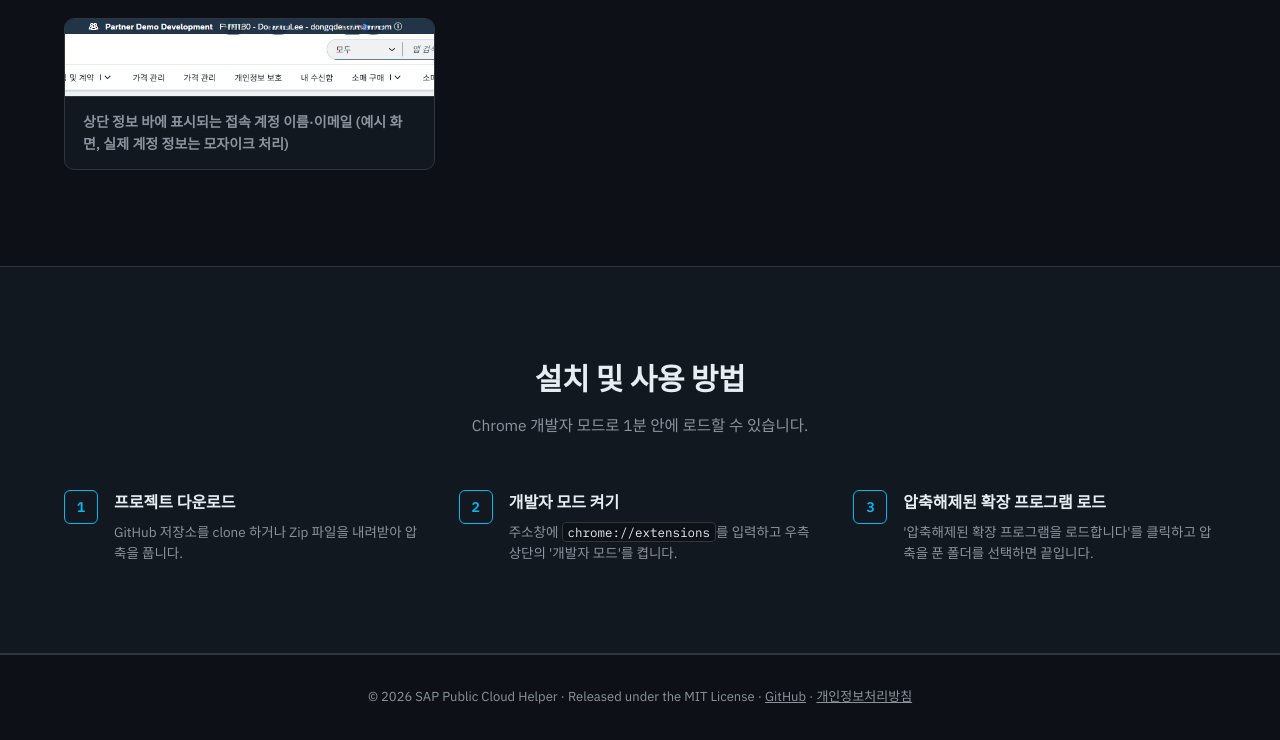
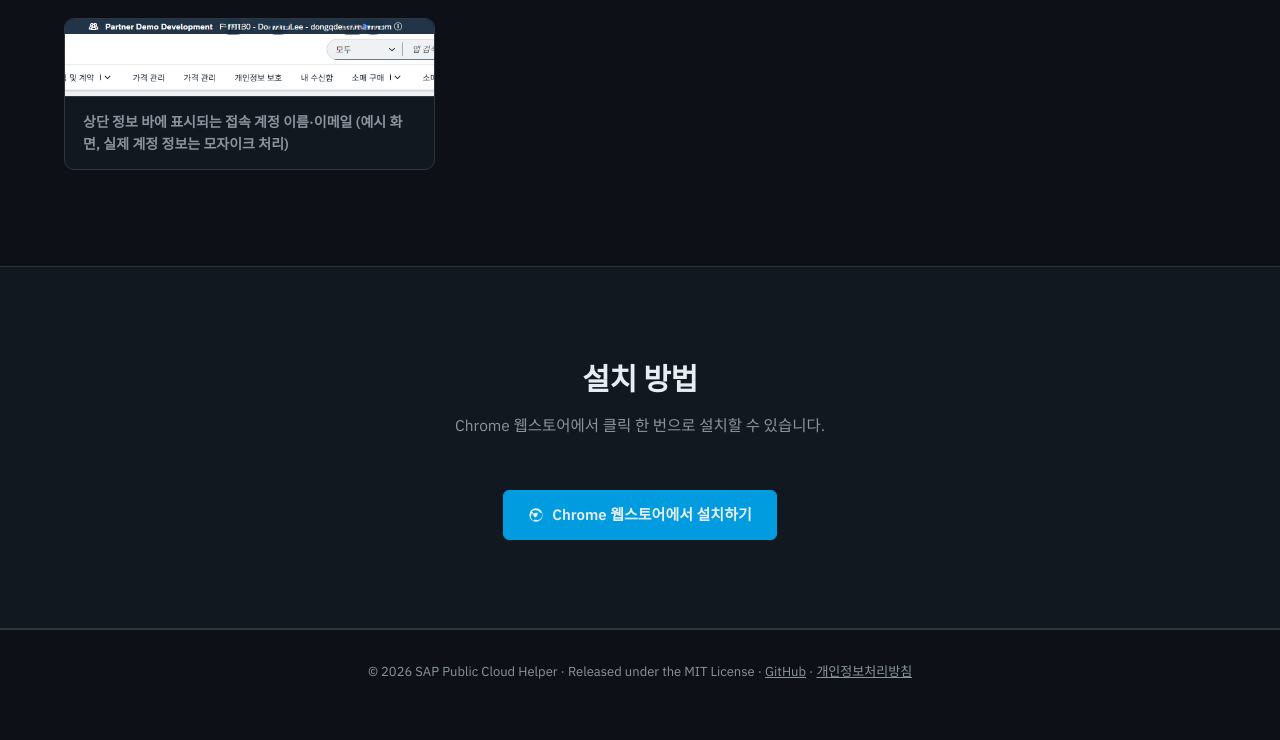
Before and after one commit to dongqdev/sap-public-cloud-helper, a browser extension: page index.html in a window 1280 px wide. Shown: the part 2859-3599 px from the top of the page. After the commit the page ends 3574 px from the top, so only its background shows below. Drawn offline with Linux system fonts and the light colour scheme.

Commit message:
feat: replace manual install steps with Chrome Web Store link
Extension is now published on the Chrome Web Store, so the landing
page install section links there instead of walking through
developer-mode sideloading.

```diff
--- a/index.html
+++ b/index.html
@@ -384,7 +384,7 @@
         color: var(--text-muted);
       }
 
-      /* Install Steps */
+      /* Install CTA */
       .install {
         background: var(--bg-elevated);
         border-top: 1px solid var(--border);
@@ -392,51 +392,15 @@
         padding: 88px 0;
       }
 
-      .steps-list {
-        display: grid;
-        grid-template-columns: repeat(auto-fit, minmax(280px, 1fr));
-        gap: 32px;
+      .install-cta {
+        display: flex;
+        justify-content: center;
         margin-top: 44px;
       }
 
-      .step-item {
-        display: flex;
-        gap: 16px;
-      }
-
-      .step-number {
-        width: 34px;
-        height: 34px;
-        border-radius: var(--radius-sm);
-        border: 1px solid var(--border-hover);
-        color: var(--accent);
-        font-family: var(--font-mono);
-        font-weight: 600;
-        font-size: 14px;
-        display: flex;
-        align-items: center;
-        justify-content: center;
-        flex-shrink: 0;
-      }
-
-      .step-content h4 {
-        font-size: 16px;
-        font-weight: 700;
-        margin-bottom: 6px;
-      }
-
-      .step-content p {
-        color: var(--text-muted);
-        font-size: 13.5px;
-      }
-
-      .step-content code {
-        font-family: var(--font-mono);
-        font-size: 12.5px;
-        background: var(--bg);
-        border: 1px solid var(--border);
-        border-radius: 4px;
-        padding: 1px 5px;
+      .install-cta .btn {
+        padding: 12px 24px;
+        font-size: 15px;
         color: var(--text-main);
       }
 
@@ -706,42 +670,28 @@
       </div>
     </section>
 
-    <!-- Install Steps Section -->
+    <!-- Install Section -->
     <section class="install" id="install">
       <div class="container">
         <div class="section-header">
-          <h2 class="section-title">설치 및 사용 방법</h2>
-          <p class="section-subtitle">Chrome 개발자 모드로 1분 안에 로드할 수 있습니다.</p>
+          <h2 class="section-title">설치 방법</h2>
+          <p class="section-subtitle">Chrome 웹스토어에서 클릭 한 번으로 설치할 수 있습니다.</p>
         </div>
 
-        <div class="steps-list">
-          <div class="step-item">
-            <div class="step-number">1</div>
-            <div class="step-content">
-              <h4>프로젝트 다운로드</h4>
-              <p>GitHub 저장소를 clone 하거나 Zip 파일을 내려받아 압축을 풉니다.</p>
-            </div>
-          </div>
-          <div class="step-item">
-            <div class="step-number">2</div>
-            <div class="step-content">
-              <h4>개발자 모드 켜기</h4>
-              <p>
-                주소창에 <code>chrome://extensions</code>를 입력하고 우측 상단의 '개발자 모드'를
-                켭니다.
-              </p>
-            </div>
-          </div>
-          <div class="step-item">
-            <div class="step-number">3</div>
-            <div class="step-content">
-              <h4>압축해제된 확장 프로그램 로드</h4>
-              <p>
-                '압축해제된 확장 프로그램을 로드합니다'를 클릭하고 압축을 푼 폴더를 선택하면
-                끝입니다.
-              </p>
-            </div>
-          </div>
+        <div class="install-cta">
+          <a
+            href="https://chromewebstore.google.com/detail/sap-public-cloud-helper/ibamkelimcpdpdmkmhdbiplnfijgjhph"
+            target="_blank"
+            rel="noopener"
+            class="btn btn-primary"
+          >
+            <svg viewBox="0 0 24 24" fill="currentColor" aria-hidden="true">
+              <path
+                d="M12 2a10 10 0 1 0 0 20 10 10 0 0 0 0-20Zm0 3a7 7 0 0 1 6.06 3.5H12a3.5 3.5 0 0 0-3.03 1.75L5.94 6.34A6.98 6.98 0 0 1 12 5ZM5 12a6.98 6.98 0 0 1 .94-3.5l3.03 5.25a3.5 3.5 0 0 0 3.03 1.75l-3.03 5.25A7 7 0 0 1 5 12Zm7 7a6.98 6.98 0 0 1-1.94-.27l3.03-5.25a3.48 3.48 0 0 0 1.5-2.98 3.48 3.48 0 0 0-.47-1.75h6.06A7 7 0 0 1 12 19Z"
+              />
+            </svg>
+            Chrome 웹스토어에서 설치하기
+          </a>
         </div>
       </div>
     </section>
```
